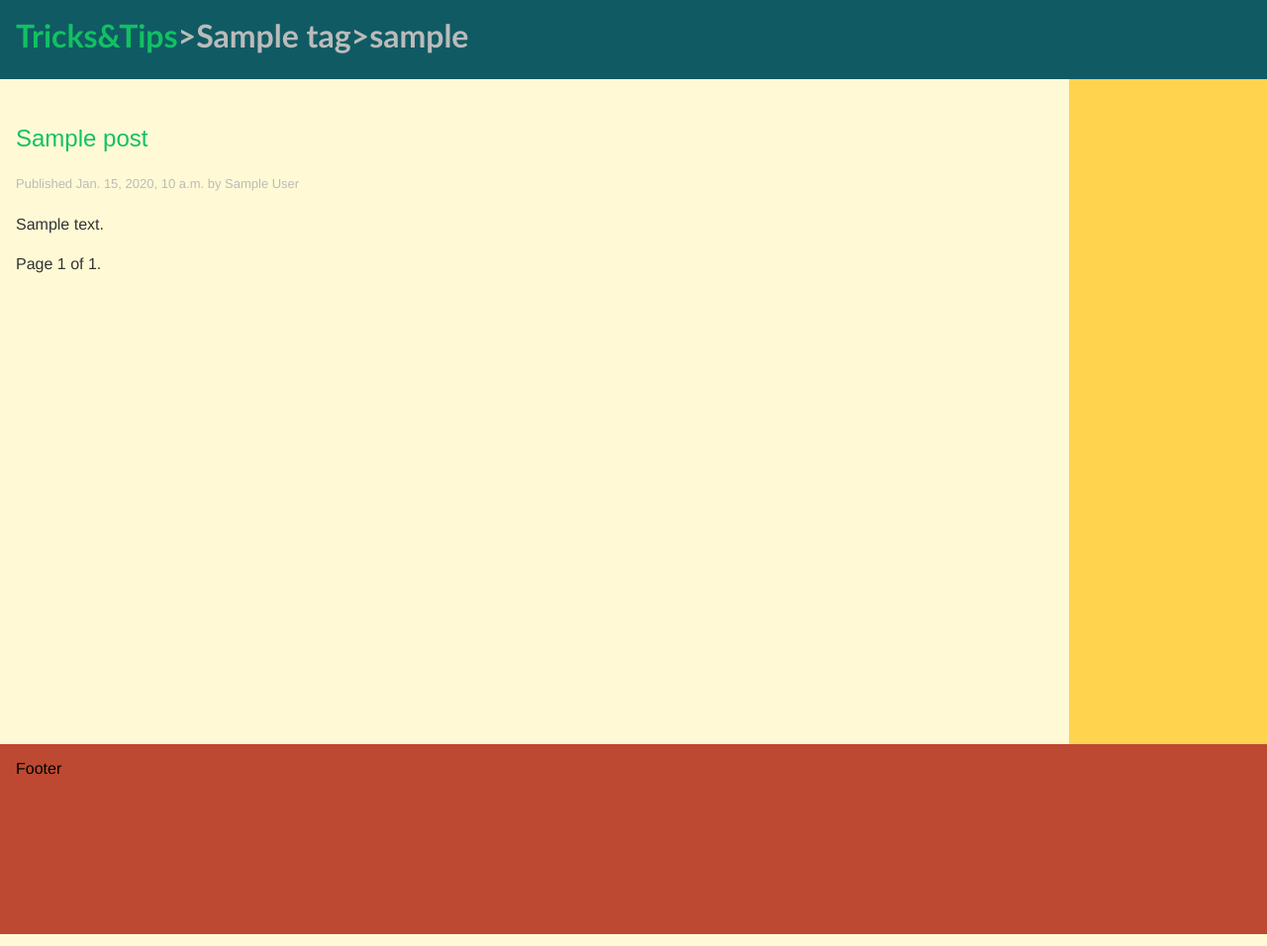
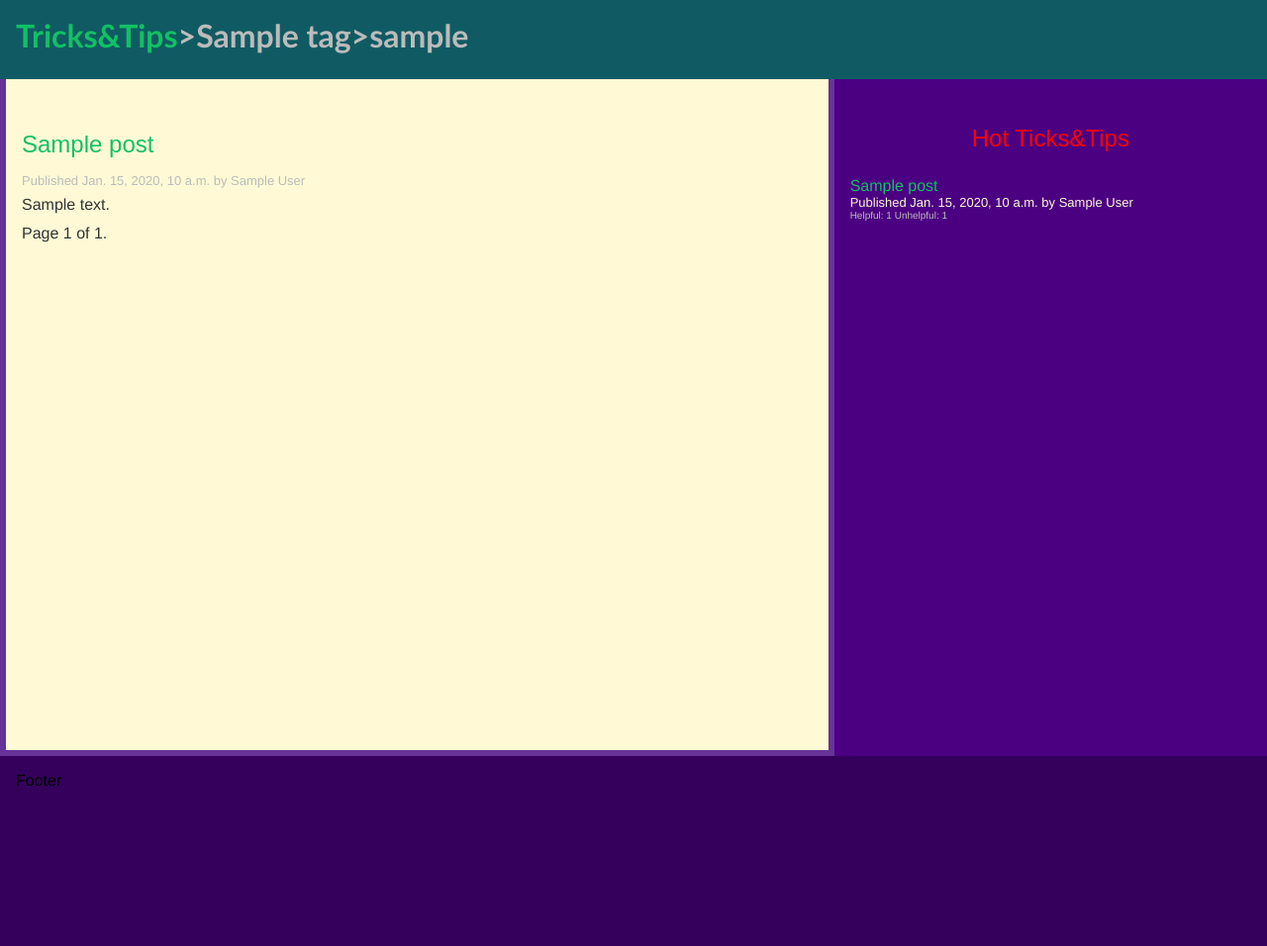
Before and after one commit to Eyongkevin/TricksTips-blog, a Django app: template templates/blog/post_list.html in a window 1280 px wide. Shown: the whole page at 99% size. Run offline with Django 3.2, Linux system fonts and the light colour scheme; the template is opened without the code that fills it: most values are stand-ins (such as "Sample title", 1, 10 or a date in 2020); some web fonts are replaced.

Commit message:
feat: side hot tricks&tips

```diff
--- a/static/css/main.css
+++ b/static/css/main.css
@@ -7,7 +7,7 @@ body {
 }
 
 p {
-    line-height: 1.8;
+    line-height: 0.5;
 }
 
 a {
@@ -35,6 +35,7 @@ ol {
 .container {
    background-color: indigo;
    display: flex;
+   width: 100%;
    flex-flow: row wrap;
 }
 .item {
@@ -55,23 +56,24 @@ header {
 main {
    background-color: #fffad5;
    color: #333;
-   flex: 1 0 auto;
+   flex: 1 0 auto ;
+   width: 58.67%;
    min-height: 35rem;
    padding: 6rem 1rem;
+   border: 6px solid rebeccapurple;
 }
 aside {
-   background-color: #ffd34e;
    color: #222;
-   flex: 0 0 200px;
+   flex: 0 0 auto;
+   width:31.67%;
+   flex-direction: column;
+   padding: 6rem 1rem;
 }
 footer {
-   background-color: #bd4932;
+   background-color: #34005b;
    flex: 1 0 100%;
    min-height: 10rem;
    padding: 1rem;
-}
-.main-content{
-   display: flex;
 }
 .boxes{
    display: flex;
@@ -98,5 +100,28 @@ footer {
 }
 .date{
    font-size: small;
-   color:#bbb
+   color:#bbb;
 }
+.hot-date {
+   font-size: small;
+   color:#fffad5;
+}
+.hot-item{
+   display: flex;
+   flex-direction: column;
+   padding: 0.3rem 0;
+}
+aside h2{
+   text-align: center;
+   color:red;
+}
+.hot-emotion{
+   font-size: x-small;
+   color: #bbb;
+}
+.detail-body{
+   display: flex;
+   flex-flow: column wrap;
+   min-height: auto;
+   line-height: 40rem;
+}
--- a/templates/blog/post_detail.html
+++ b/templates/blog/post_detail.html
@@ -4,9 +4,9 @@
 {% block content %}
 <main class="item main-content">
   <div class="post_detail">
-    <h1>{{ post.title }}</h1>
+    <h2>{{ post.title }}</h2>
     <p class="date">Published {{ post.published_date}} by {{ post.author }}</p>
-    {{post.body|linebreaks}}
+    <div class="detail-body">{{post.body|linebreaks}}</div>
   </div>
 </main>
 <aside class="item">Side</aside>
--- a/templates/blog/post_list.html
+++ b/templates/blog/post_list.html
@@ -12,11 +12,20 @@
     <p class="date">Published {{ post.published_date}} by {{ post.author}}</p>
 
     <!--<p>Tags: {{ post.tags.all|join:', '}}</p> -->
-    {{ post.body|truncatewords:30|linebreaks}} {% endfor %}
+    {{ post.body|truncatewords:20|linebreaks}} {% endfor %}
     <!-- ListView pass pagination pages as 'page_obj' but for a
          FBV, we will use the page object that was created-->
     {% include "pagination.html" with page=posts %}
   </div>
 </main>
-<aside class="item">Side</aside>
+<aside class="item">
+  <h2>Hot Ticks&Tips</h2>
+  {% for hot_post in hot_posts %}
+  <!---->
+  {% include "includes/hot_posts.html" with post=hot_post %}
+  <!---->
+  {% empty%}
+  <div class="no-hot-posts">No Hot Posts</div>
+  {% endfor %}
+</aside>
 {% endblock %}
--- /dev/null
+++ b/templates/includes/hot_posts.html
@@ -0,0 +1,12 @@
+<div class="hot-item">
+  <a class="hot-title" href="{{post.post.get_absolute_url}}">
+    {{ post.post.title}}
+  </a>
+  <div class="hot-date">
+    Published {{ post.post.published_date}} by {{ post.post.author }}
+  </div>
+  <div class="hot-emotion">
+    <span class="hot-like">Helpful: {{post.like_count}}</span>
+    <span class="hot-dislike">Unhelpful: {{post.dislike_count}}</span>
+  </div>
+</div>
```
Also changed, not shown: blogs/blog/views.py (+11 -3 lines), blogs/like/models.py (+9 -0 lines), templates/blog/index.html (+8 -1 lines).
